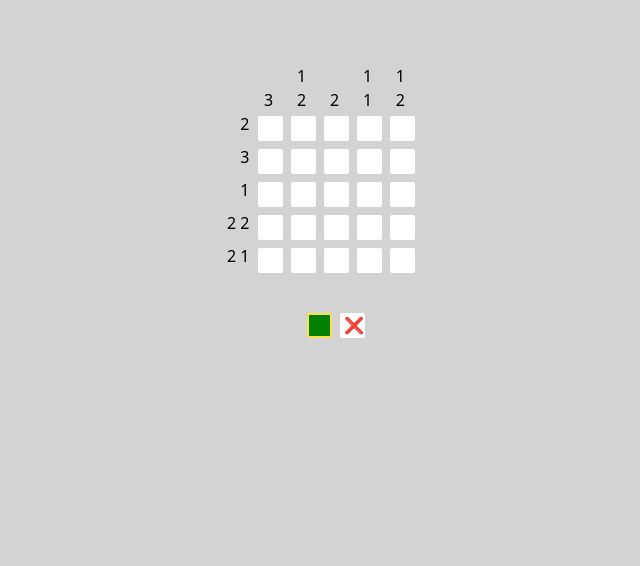
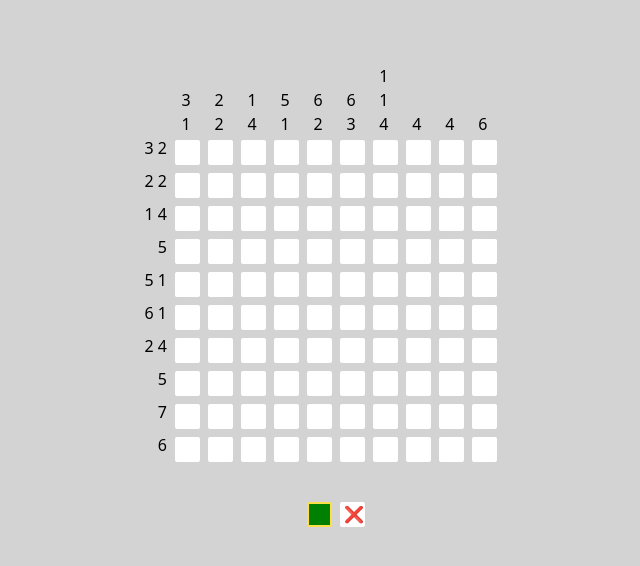
Before and after one commit to thomasdelauro22/nonogram, a Next.js app: page / in a window 1280 px wide. Shown: the top 566 px of the page, without its empty margins (304-944 px from the left). Built offline with nearby package versions, Linux system fonts and the light colour scheme.

Commit message:
switch to 10x10 board

```diff
--- a/pages/index.tsx
+++ b/pages/index.tsx
@@ -4,19 +4,29 @@ import Gameboard from "@/components/Gameboard";
 
 export default function Home() {
   const board = new Board();
-  const boardWidth = 5;
-  const boardHeight = 5;
+  const boardWidth = 10;
+  const boardHeight = 10;
   const hints = [
-    ["2"],
-    ["3"],
-    ["1"],
+    ["3", "2"],
     ["2", "2"],
-    ["2", "1"],
-    ["3"],
-    ["1", "2"],
-    ["2"],
-    ["1", "1"],
-    ["1", "2"],
+    ["1", "4"],
+    ["5"],
+    ["5", "1"],
+    ["6", "1"],
+    ["2", "4"],
+    ["5"],
+    ["7"],
+    ["6"],
+    ["3", "1"],
+    ["2", "2"],
+    ["1", "4"],
+    ["5", "1"],
+    ["6", "2"],
+    ["6", "3"],
+    ["1", "1", "4"],
+    ["4"],
+    ["4"],
+    ["6"]
   ];
   board.initialize(boardWidth, boardHeight);
 
```
